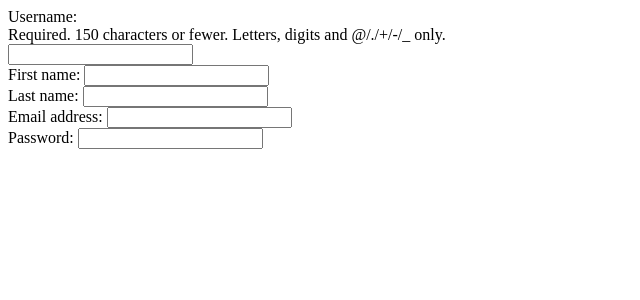
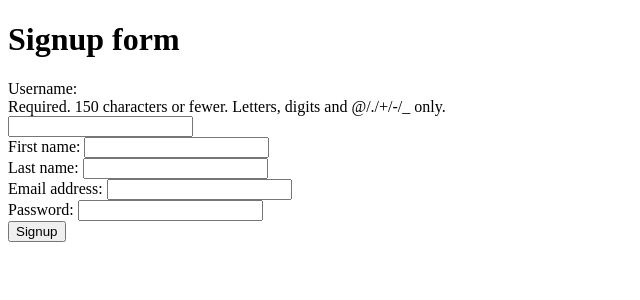
Before and after one commit to Sarishatk/Todo_List, a Django app: page /signup/ in a window 1280 px wide. Shown: the top 300 px of the page, without its empty margins (0-640 px from the left). Run offline with Django 5.2, Linux system fonts and the light colour scheme.

Commit message:
post method

```diff
--- a/user_app/templates/signup.html
+++ b/user_app/templates/signup.html
@@ -6,6 +6,11 @@
     <title>Document</title>
 </head>
 <body>
-    {{form}}
+    <h1>Signup form</h1>
+    <form action="" method="post">
+        {% csrf_token %}
+        {{form}}
+        <button>Signup</button>
+    </form>
 </body>
 </html>
--- a/user_app/views.py
+++ b/user_app/views.py
@@ -11,3 +11,12 @@ class RegisterView(View):
         form = UserRegistrationForm()
 
         return render(request,"signup.html",{'form':form})
+
+    def post(self,request):
+
+        print(request.POST)
+
+
+
+        form = UserRegistrationForm()
+        return render(request,"signup.html",{'form':form})
```
